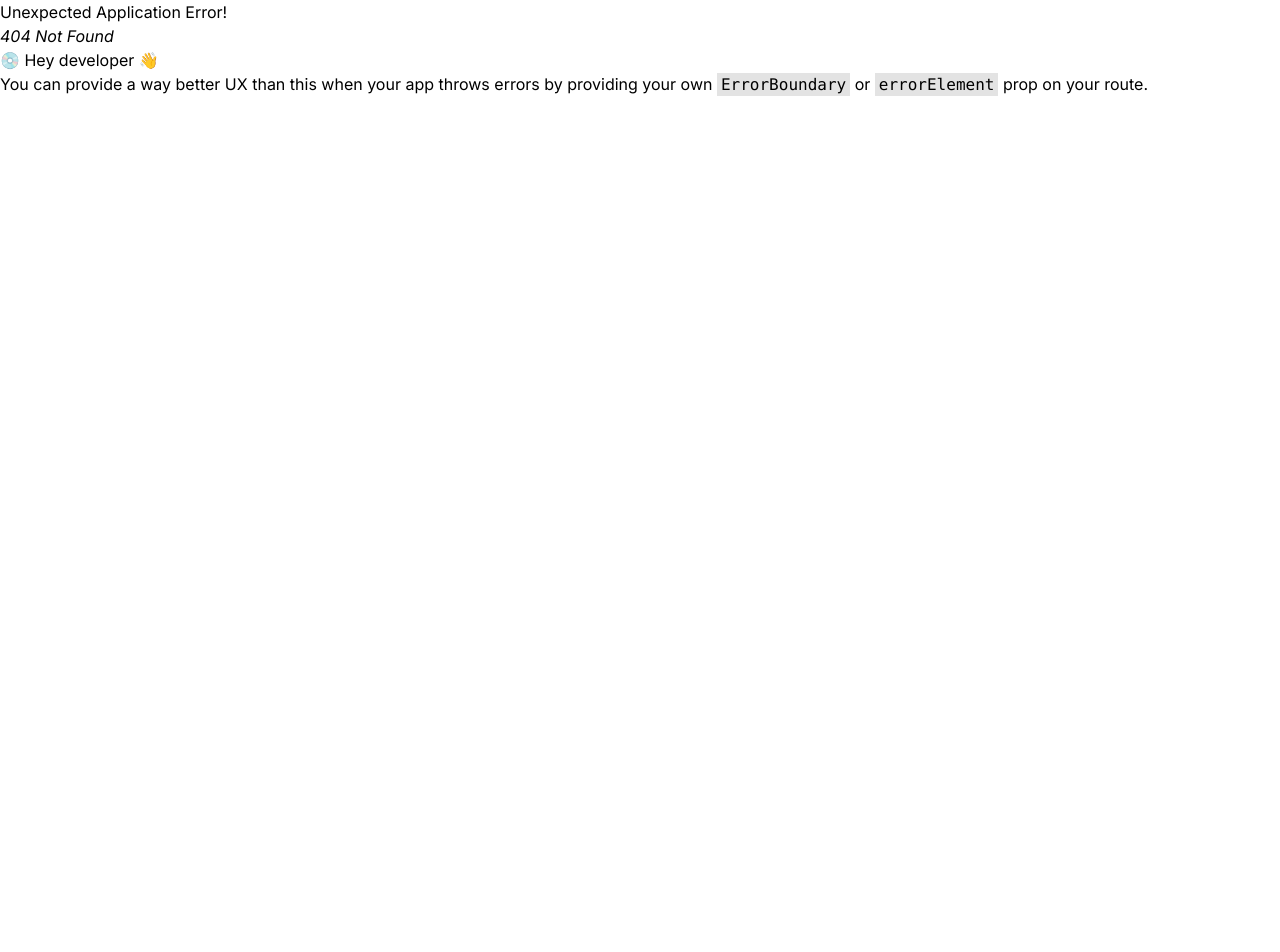
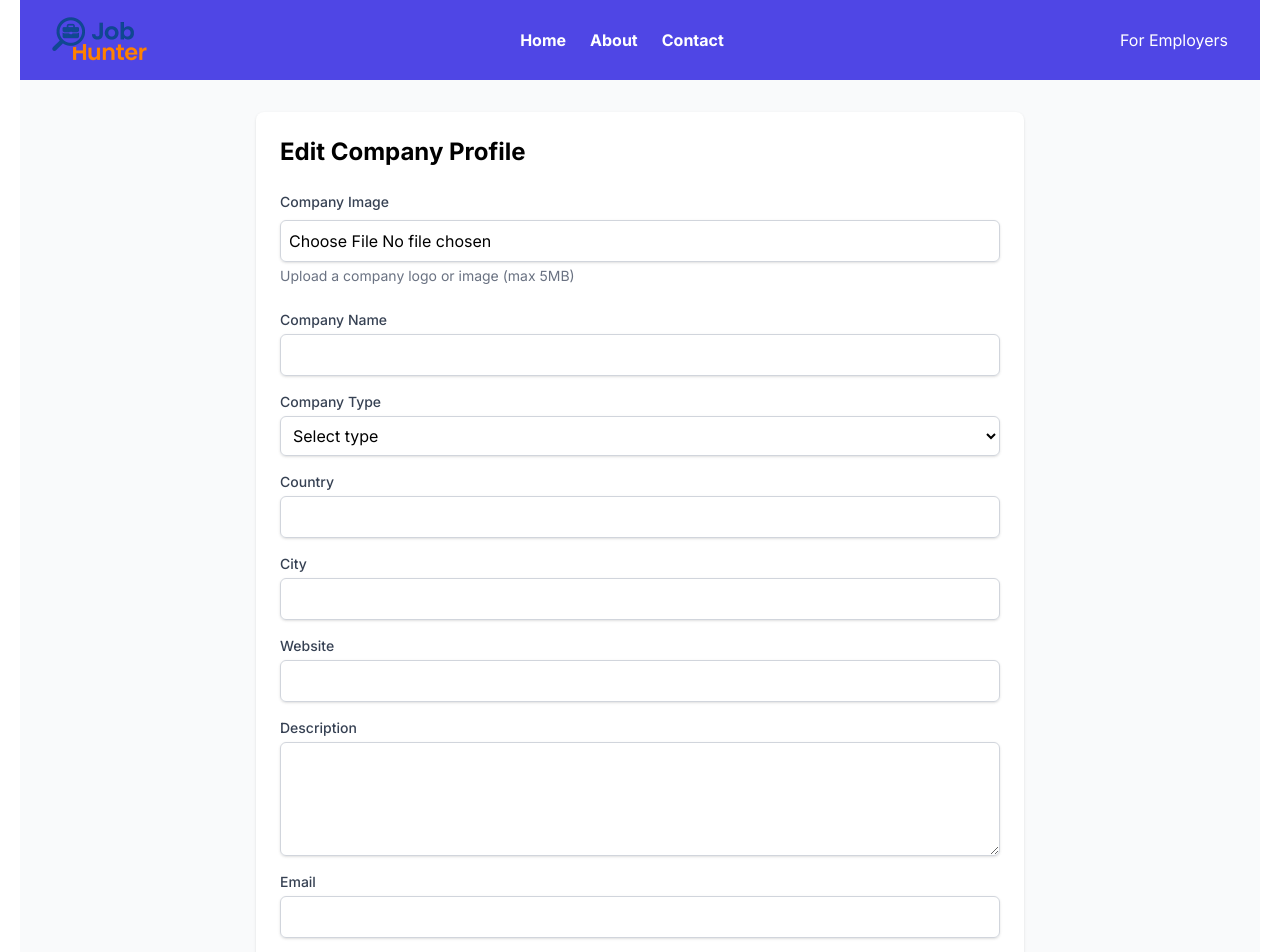
Before and after one commit to Giorgi-Khoshtaria/JobHunter, a React (Vite) app in the folder Front-jobHunter/: page /profile/edit in a window 1280 px wide. Before the commit this address had no page. Shown: the top 952 px of the page. Before the commit the page ends 800 px from the top, so only its background shows below. Built offline with nearby package versions, Linux system fonts and the light colour scheme.

Commit message:
feat: add companyImage upload

```diff
--- a/Front-jobHunter/src/App.tsx
+++ b/Front-jobHunter/src/App.tsx
@@ -11,6 +11,7 @@ import "react-toastify/dist/ReactToastify.css";
 import ForgotPassword from "./Pages/ForgotPassword/ForgotPassword";
 import AddVacancy from "./Pages/Addvacancy/AddVacancy";
 import CompanyProfile from "./Pages/Profile/ComanyProfile";
+import CompanyProfileEdit from "./Pages/Profile/CompanyProfileEdit";
 
 const router = createBrowserRouter([
   {
@@ -36,6 +37,10 @@ const router = createBrowserRouter([
       {
         path: "profile",
         element: <CompanyProfile />,
+      },
+      {
+        path: "profile/edit",
+        element: <CompanyProfileEdit />,
       },
     ],
   },
--- a/Front-jobHunter/src/Pages/Profile/ComanyProfile.tsx
+++ b/Front-jobHunter/src/Pages/Profile/ComanyProfile.tsx
@@ -1,47 +1,23 @@
-import React, { use, useEffect, useState } from "react";
+import React, { useEffect, useState } from "react";
 import { useAuth } from "../../Context/authContect";
 import { useNavigate } from "react-router-dom";
-import axios from "axios";
+import type { UserProfileData } from "../../Types/userTypes";
 import ProfileField from "./ProfileField";
-
-type UserProfileData = {
-  companyImage: string;
-  companyName?: string;
-  companyType?: string;
-  country?: string;
-  city?: string;
-  website?: string;
-  description?: string;
-  email?: string;
-  role?: string;
-  createdAt?: string;
-  updatedAt?: string;
-};
+import { fetchUserData } from "../../Utils/userUtils/userUtils";
 
 function CompanyProfile() {
   const { userData, logout } = useAuth();
   const navigate = useNavigate();
+
   const [userProfileData, setUserProfileData] =
     useState<UserProfileData | null>(null);
-  const FRONT_URL = import.meta.env.VITE_REACT_APP_API_URL;
+
   const userId = userData?.id;
 
-  const fetchUserData = async () => {
-    try {
-      const response = await axios.get(`${FRONT_URL}/user/profile/${userId}`, {
-        headers: {
-          "Content-Type": "application/json",
-          Authorization: `Bearer ${localStorage.getItem("token")}`,
-        },
-      });
-      setUserProfileData(response.data);
-    } catch (error) {
-      console.error("Error fetching user data:", error);
+  useEffect(() => {
+    if (userId) {
+      fetchUserData(userId, setUserProfileData);
     }
-  };
-
-  useEffect(() => {
-    if (userId) fetchUserData();
   }, [userId]);
 
   const handleLogout = () => {
@@ -76,7 +52,7 @@ function CompanyProfile() {
         : "",
     },
   ];
-
+  console.log(userProfileData.companyImage);
   return (
     <div className="min-h-screen bg-gray-50 py-8 px-4 sm:px-6 lg:px-8">
       <div className="max-w-3xl mx-auto">
@@ -121,12 +97,13 @@ function CompanyProfile() {
                 <div className="w-48 h-48 rounded-lg overflow-hidden border border-gray-300">
                   {userProfileData.companyImage ? (
                     <img
+                      className="w-full h-full object-cover"
                       src={
-                        userProfileData.companyImage ||
-                        "https://via.placeholder.com/200?text=Company+Image"
+                        userProfileData.companyImage
+                          ? userProfileData.companyImage
+                          : "https://via.placeholder.com/200?text=Company+Image"
                       }
                       alt="Company"
-                      className="w-full h-full object-cover"
                     />
                   ) : (
                     <div className="flex items-center justify-center h-full">
--- /dev/null
+++ b/Front-jobHunter/src/Pages/Profile/CompanyProfileEdit.tsx
@@ -0,0 +1,217 @@
+import React, { useEffect, useState } from "react";
+import { useAuth } from "../../Context/authContect";
+import { useNavigate } from "react-router-dom";
+import type { UserProfileData } from "../../Types/userTypes";
+import {
+  fetchUserData,
+  updateUserProfile,
+} from "../../Utils/userUtils/userUtils";
+
+interface FormField {
+  name: keyof UserProfileData;
+  label: string;
+  type: "text" | "email" | "textarea" | "select" | "file";
+  options?: string[]; // only for select
+  rows?: number; // only for textarea
+}
+
+function CompanyProfileEdit() {
+  const [selectedFile, setSelectedFile] = useState<File | null>(null);
+  const [previewUrl, setPreviewUrl] = useState<string | null>(null);
+  const { userData } = useAuth();
+  const navigate = useNavigate();
+  const [formData, setFormData] = useState<UserProfileData>({
+    companyName: "",
+    companyType: "",
+    country: "",
+    city: "",
+    website: "",
+    description: "",
+    email: "",
+    companyImage: "",
+  });
+
+  const userId = userData?.id;
+
+  useEffect(() => {
+    if (userId) {
+      fetchUserData(userId, (data) => {
+        if (data) {
+          setFormData(data);
+          if (data.companyImage) {
+            setPreviewUrl(data.companyImage);
+          }
+        }
+      });
+    }
+  }, [userId]);
+
+  const handleChange = (
+    e: React.ChangeEvent<
+      HTMLInputElement | HTMLTextAreaElement | HTMLSelectElement
+    >
+  ) => {
+    const { name, value } = e.target;
+    setFormData((prev) => ({ ...prev, [name]: value }));
+  };
+
+  const handleFileChange = (e: React.ChangeEvent<HTMLInputElement>) => {
+    if (e.target.files && e.target.files[0]) {
+      const file = e.target.files[0];
+      setSelectedFile(file);
+
+      // Create preview
+      const reader = new FileReader();
+      reader.onloadend = () => {
+        setPreviewUrl(reader.result as string);
+      };
+      reader.readAsDataURL(file);
+    }
+  };
+
+  const handleSubmit = async (e: React.FormEvent) => {
+    e.preventDefault();
+    if (!userId) return;
+
+    const data = new FormData();
+
+    // Append all form fields
+    Object.entries(formData).forEach(([key, value]) => {
+      if (key !== "companyImage" && value !== undefined && value !== null) {
+        data.append(key, value.toString());
+      }
+    });
+
+    // Append the file if selected
+    if (selectedFile) {
+      data.append("companyImage", selectedFile);
+    }
+
+    try {
+      await updateUserProfile(userId, data);
+      navigate("/profile");
+    } catch (error) {
+      console.error("Error updating profile:", error);
+      alert("Error updating profile. Please try again.");
+    }
+  };
+
+  const fields: FormField[] = [
+    { name: "companyName", label: "Company Name", type: "text" },
+    {
+      name: "companyType",
+      label: "Company Type",
+      type: "select",
+      options: [
+        "IT",
+        "Bank",
+        "Finance",
+        "Education",
+        "Healthcare",
+        "Manufacturing",
+        "Retail",
+        "Other",
+      ],
+    },
+    { name: "country", label: "Country", type: "text" },
+    { name: "city", label: "City", type: "text" },
+    { name: "website", label: "Website", type: "text" },
+    { name: "description", label: "Description", type: "textarea", rows: 4 },
+    { name: "email", label: "Email", type: "email" },
+  ];
+
+  return (
+    <div className="min-h-screen bg-gray-50 py-8 px-4 sm:px-6 lg:px-8">
+      <div className="max-w-3xl mx-auto bg-white shadow rounded-lg p-6">
+        <h1 className="text-2xl font-bold mb-6">Edit Company Profile</h1>
+
+        {/* Company Image Preview and Upload */}
+        <div className="mb-6">
+          <label className="block text-sm font-medium text-gray-700 mb-2">
+            Company Image
+          </label>
+          {previewUrl && (
+            <div className="mb-4 flex justify-center">
+              <img
+                src={previewUrl}
+                alt="Company Preview"
+                className="h-32 w-32 object-cover rounded-full border border-gray-300"
+              />
+            </div>
+          )}
+          <input
+            type="file"
+            accept="image/*"
+            onChange={handleFileChange}
+            className="mt-1 block w-full border border-gray-300 rounded-md shadow-sm p-2"
+          />
+          <p className="mt-1 text-sm text-gray-500">
+            Upload a company logo or image (max 5MB)
+          </p>
+        </div>
+
+        <form onSubmit={handleSubmit} className="space-y-4">
+          {fields.map((field) => (
+            <div key={field.name}>
+              <label className="block text-sm font-medium text-gray-700 mb-1">
+                {field.label}
+              </label>
+
+              {field.type === "textarea" ? (
+                <textarea
+                  name={field.name}
+                  value={formData[field.name] || ""}
+                  onChange={handleChange}
+                  className="mt-1 block w-full border border-gray-300 rounded-md shadow-sm p-2"
+                  rows={field.rows || 3}
+                />
+              ) : field.type === "select" ? (
+                <select
+                  name={field.name}
+                  value={formData[field.name] || ""}
+                  onChange={handleChange}
+                  className="mt-1 block w-full border border-gray-300 rounded-md shadow-sm p-2"
+                >
+                  <option value="" disabled>
+                    Select type
+                  </option>
+                  {field.options?.map((opt) => (
+                    <option key={opt} value={opt}>
+                      {opt}
+                    </option>
+                  ))}
+                </select>
+              ) : (
+                <input
+                  type={field.type}
+                  name={field.name}
+                  value={formData[field.name] || ""}
+                  onChange={handleChange}
+                  className="mt-1 block w-full border border-gray-300 rounded-md shadow-sm p-2"
+                />
+              )}
+            </div>
+          ))}
+
+          <div className="flex justify-end gap-4 mt-4">
+            <button
+              type="button"
+              onClick={() => navigate("/profile")}
+              className="px-4 py-2 border border-gray-300 rounded-md text-sm font-medium text-gray-700 hover:bg-gray-50"
+            >
+              Cancel
+            </button>
+            <button
+              type="submit"
+              className="px-4 py-2 bg-indigo-600 text-white rounded-md text-sm font-medium hover:bg-indigo-700"
+            >
+              Save Changes
+            </button>
+          </div>
+        </form>
+      </div>
+    </div>
+  );
+}
+
+export default CompanyProfileEdit;
--- /dev/null
+++ b/Front-jobHunter/src/Types/userTypes.ts
@@ -0,0 +1,13 @@
+export type UserProfileData = {
+  companyImage: string;
+  companyName?: string;
+  companyType?: string;
+  country?: string;
+  city?: string;
+  website?: string;
+  description?: string;
+  email?: string;
+  role?: string;
+  createdAt?: string;
+  updatedAt?: string;
+};
--- /dev/null
+++ b/Front-jobHunter/src/Utils/userUtils/userUtils.tsx
@@ -0,0 +1,48 @@
+import axios from "axios";
+import type { UserProfileData } from "../../Types/userTypes";
+
+const FRONT_URL = import.meta.env.VITE_REACT_APP_API_URL;
+
+// Fetch user profile
+export const fetchUserData = async (
+  userId: string,
+  callback: (data: UserProfileData) => void
+) => {
+  try {
+    const token = localStorage.getItem("token");
+    const res = await axios.get(`${FRONT_URL}/user/profile/${userId}`, {
+      headers: { Authorization: `Bearer ${token}` },
+    });
+    callback(res.data);
+  } catch (error) {
+    console.error("Error fetching user data:", error);
+    callback({} as UserProfileData); // return empty object if error
+  }
+};
+
+// Update user profile
+export const updateUserProfile = async (userId: string, formData: FormData) => {
+  try {
+    const token = localStorage.getItem("token");
+    const res = await axios.put(
+      `${FRONT_URL}/user/profile/edit/${userId}`,
+      formData,
+      {
+        headers: {
+          Authorization: `Bearer ${token}`,
+          "Content-Type": "multipart/form-data",
+        },
+      }
+    );
+    return res.data;
+  } catch (error: unknown) {
+    if (axios.isAxiosError(error)) {
+      console.error("Error updating profile:", error.response || error.message);
+    } else if (error instanceof Error) {
+      console.error("Error updating profile:", error.message);
+    } else {
+      console.error("Error updating profile:", error);
+    }
+    throw error;
+  }
+};
```
Also changed, not shown: Front-jobHunter/public/uploads/companyImage-1755606734917-222693768.png (added).
